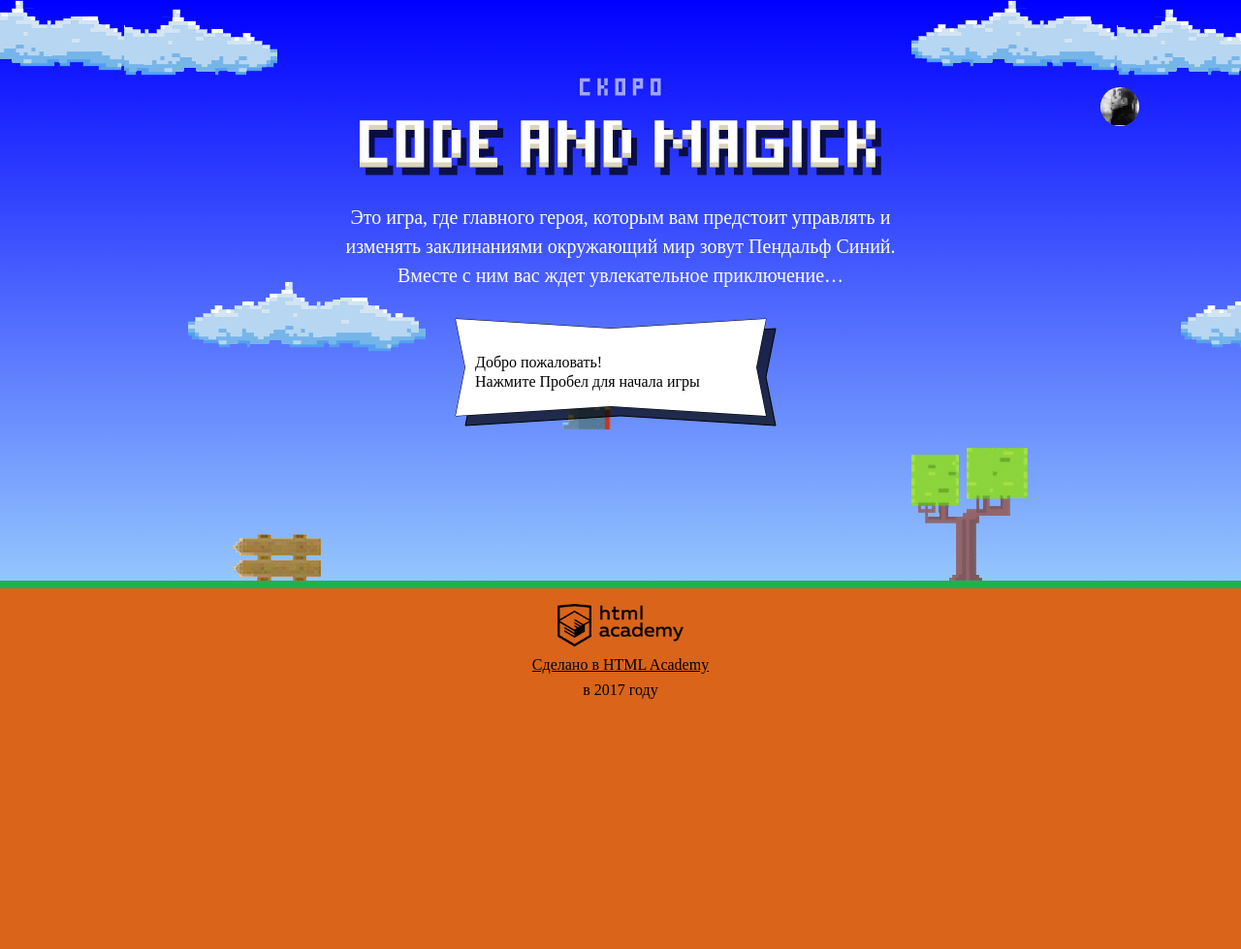
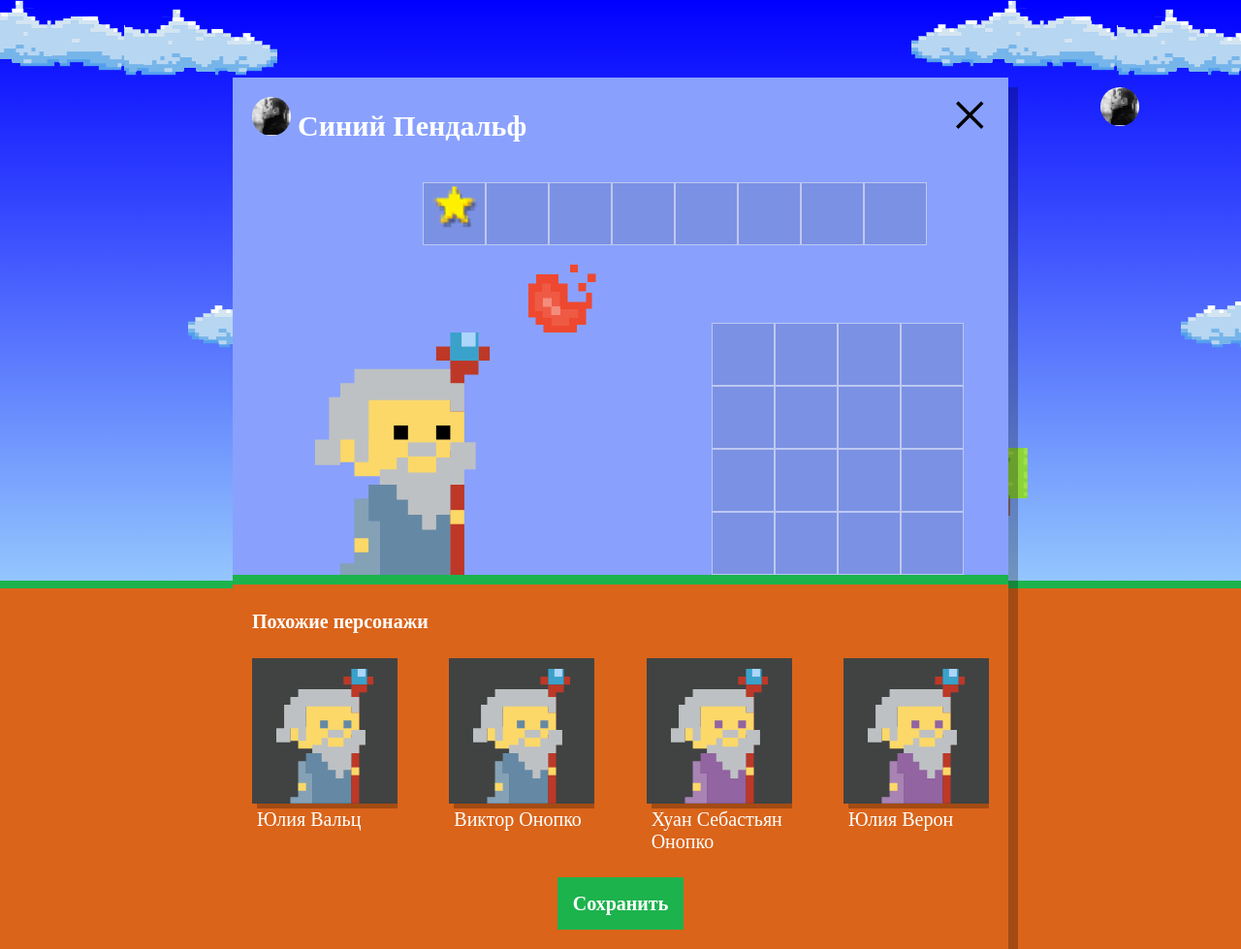
Before and after one commit to dariaprikhodko/680917-code-and-magick, a website: page index.html in a window 1280 px wide. Shown: the whole page at 97% size. Before the commit the page ends 800 px from the top, so only its background shows below. Drawn offline with Linux system fonts and the light colour scheme; a web font is replaced by a local one.

Commit message:
выполнила задание НАС ОРДА учебный проект

```diff
--- a/index.html
+++ b/index.html
@@ -202,6 +202,7 @@
   };
 </script>
 <script src="js/game.js"></script>
+<script src="js/setup.js"></script>
 
 </body>
 </html>
--- /dev/null
+++ b/js/setup.js
@@ -0,0 +1,58 @@
+'use strict';
+
+var WIZARD_NAMES = ['Иван', 'Хуан Себастьян', 'Мария', 'Кристоф', 'Виктор', 'Юлия', 'Люпита', 'Вашингтон'];
+var WIZARD_SURNAMES = ['да Марья', 'Верон', 'Мирабелла', 'Вальц', 'Онопко', 'Топольницкая', 'Нионго', 'Ирвинг'];
+var COAT_COLOR = ['rgb(101, 137, 164)', 'rgb(241, 43, 107)', 'rgb(146, 100, 161)', 'rgb(56, 159, 117)', 'rgb(215, 210, 55)', 'rgb(0, 0, 0)'];
+var EYES_COLOR = ['black', 'red', 'blue', 'yellow', 'green'];
+
+var userDialog = document.querySelector('.setup');
+userDialog.classList.remove('hidden');
+
+var similarListElement = userDialog.querySelector('.setup-similar-list');
+
+var similarWizardTemplate = document.querySelector('#similar-wizard-template')
+    .content
+    .querySelector('.setup-similar-item');
+
+
+var wizards = [
+  {
+    name: WIZARD_NAMES[Math.floor(Math.random() * 6)] + ' ' + WIZARD_SURNAMES[Math.floor(Math.random() * 6)],
+    coatColor: COAT_COLOR[Math.floor(Math.random() * 6)],
+    eyesColor: EYES_COLOR[Math.floor(Math.random() * 5)],
+  },
+  {
+    name: WIZARD_NAMES[Math.floor(Math.random() * 6)] + ' ' + WIZARD_SURNAMES[Math.floor(Math.random() * 6)],
+    coatColor: COAT_COLOR[Math.floor(Math.random() * 6)],
+    eyesColor: EYES_COLOR[Math.floor(Math.random() * 5)],
+  },
+  {
+    name: WIZARD_NAMES[Math.floor(Math.random() * 6)] + ' ' + WIZARD_SURNAMES[Math.floor(Math.random() * 6)],
+    coatColor: COAT_COLOR[Math.floor(Math.random() * 6)],
+    eyesColor: EYES_COLOR[Math.floor(Math.random() * 5)],
+  },
+  {
+    name: WIZARD_NAMES[Math.floor(Math.random() * 6)] + ' ' + WIZARD_SURNAMES[Math.floor(Math.random() * 6)],
+    coatColor: COAT_COLOR[Math.floor(Math.random() * 6)],
+    eyesColor: EYES_COLOR[Math.floor(Math.random() * 5)],
+  }
+];
+
+
+var renderWizard = function (wizard) {
+  var wizardElement = similarWizardTemplate.cloneNode(true);
+
+  wizardElement.querySelector('.setup-similar-label').textContent = wizard.name;
+  wizardElement.querySelector('.wizard-coat').style.fill = wizard.coatColor;
+  wizardElement.querySelector('.wizard-eyes').style.fill = wizard.coatColor;
+
+  return wizardElement;
+};
+
+var fragment = document.createDocumentFragment();
+for (var i = 0; i < wizards.length; i++) {
+  fragment.appendChild(renderWizard(wizards[i]));
+}
+similarListElement.appendChild(fragment);
+
+userDialog.querySelector('.setup-similar').classList.remove('hidden');
```
